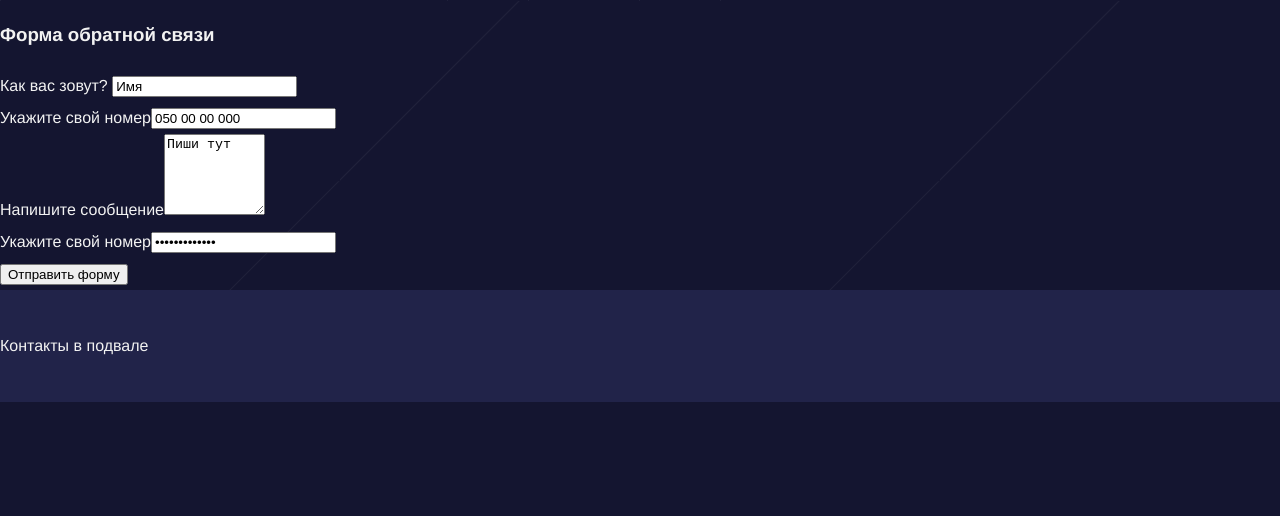
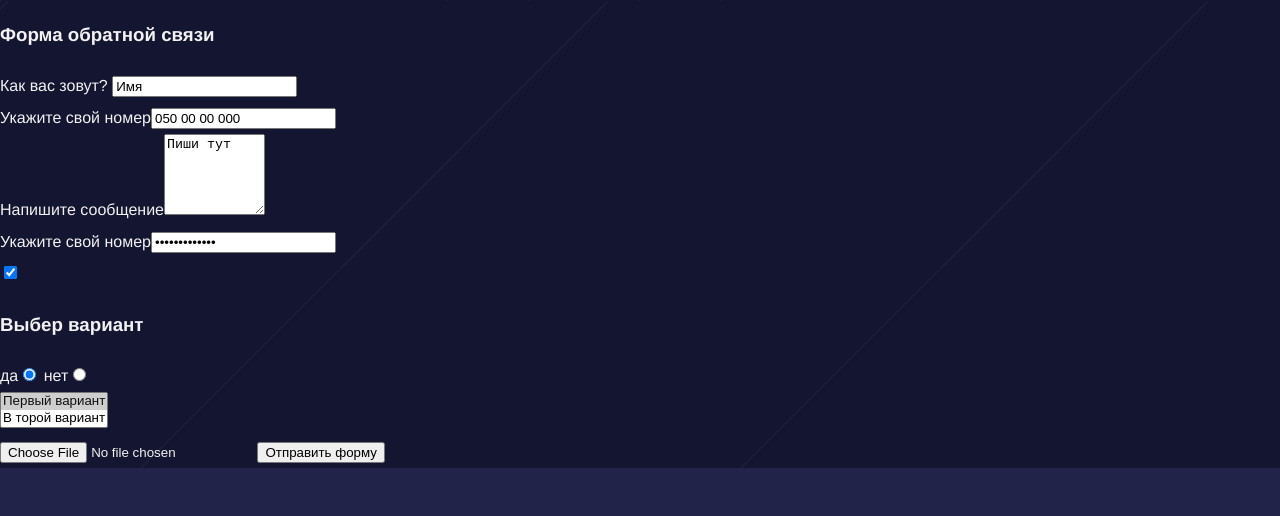
Before and after one commit to KlimEnN/portfolio-step-1, a plain HTML site: page index.html in a window 1280 px wide. Shown: the part 3040-3556 px from the top of the page. Before the commit the page ends 3442 px from the top, so only its background shows below. Drawn offline with Linux system fonts and the light colour scheme.

Commit message:
Update index.html

```diff
--- a/index.html
+++ b/index.html
@@ -48,7 +48,7 @@
     </section>
     <section>
 <h3>Форма обратной связи</h3>
-    <form method="POST" action="">
+    <form method="POST" action="" enctype="multipart/form-data">
         <label for="1">Как вас зовут?</label>
         <input type="text" name="Имя" id="1" value="Имя"> <br>
 
@@ -64,6 +64,22 @@
             Укажите свой номер<input type="password" name="" id="3" value="050 00 00 000"> <br>
         </label>
 
+        <label>
+            <input type="checkbox" name="" id="" value="" checked>
+        </label>
+
+        <h3>Выбер вариант</h3>
+        да<input type="radio" name="radio" value="Y" checked>
+        нет<input type="radio"  name="Radio" value="N"><br>
+
+        <select multiple size="2">
+            <option value="geyrn" selected>Первый вариант</option><br>
+            <option value="gyrn" >В торой вариант</option>
+
+        </select> <br>
+
+        <input type="file">
+
         <input type="submit" name="Отправить" value="Отправить форму">
 
     </form>
```
